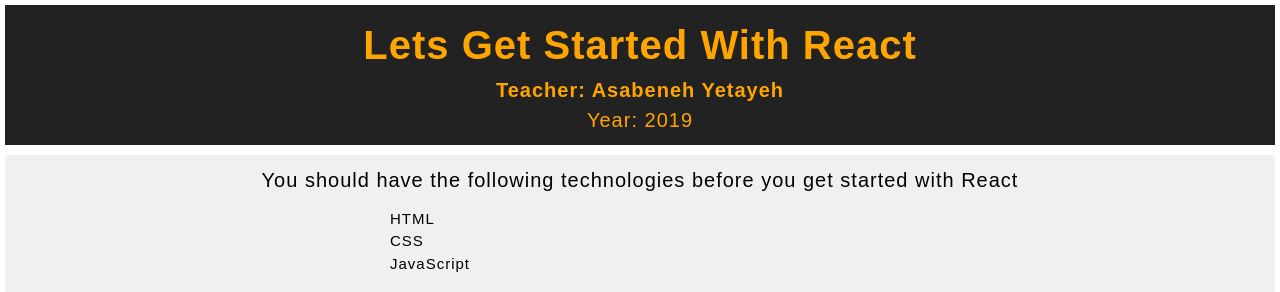
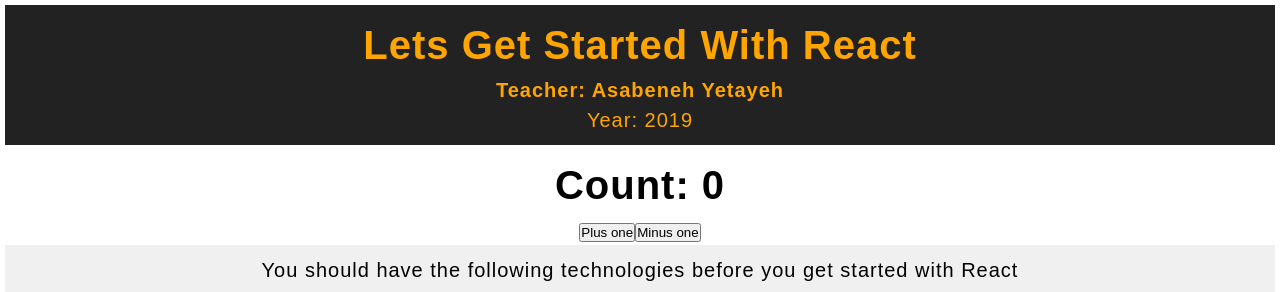
Before and after one commit to xurxe/intergify-19-react-lessons, a React (Create React App) app: page / in a window 1280 px wide. Shown: the top 292 px of the page. Built offline with nearby package versions, Linux system fonts and the light colour scheme; a web font is replaced by a local one.

Commit message:
Learned to use events to handle state

```diff
--- a/src/App.js
+++ b/src/App.js
@@ -4,7 +4,60 @@
 import Footer from './components/Footer'
 import StudentList from './components/StudentList';
 import { studentsData } from './students-data'
-const App = () => (
+
+class App extends React.Component {
+/*
+    constructor (props) {
+        super(props);
+        this.state = {
+            count: 0,
+        };
+
+        this.addOne = this.addOne.bind(this);
+        this.subtractOne = this.subtractOne.bind(this);
+    };
+
+    addOne() {
+        this.setState((previousState) => {
+            return {
+                count: previousState.count + 1,
+            }
+        });
+    }
+
+    subtractOne() {
+        this.setState((previousState) => {
+            return {
+                count: previousState.count - 1,
+            }
+        });
+    } */
+
+    constructor (props) {
+        super(props);
+        this.state = {
+            count: 0,
+        };
+    };
+
+    addOne = () => {
+        this.setState((previousState) => {
+            return {
+                count: previousState.count + 1,
+            }
+        });
+    };
+
+    subtractOne = () => {
+        this.setState((previousState) => {
+            return {
+                count: previousState.count - 1,
+            }
+        });
+    };
+
+    render() {
+        return (
             <div>
                 <Header
                     title="Lets Get Started With React"
@@ -12,10 +65,15 @@
                     lastName="Yetayeh"
                     year={new Date().getFullYear()}
                 />
+                <h1>Count: {this.state.count}</h1>
+                <button onClick = {this.addOne}>Plus one</button>
+                <button onClick = {this.subtractOne}>Minus one</button>
                 <Main techs = {['HTML', 'CSS', 'JavaScript']}/>
                 <StudentList students={studentsData} />
                 <Footer year = {new Date().getFullYear()} />
             </div>
         );
+    };
+};
 
 export default App;
```
Lines whose indentation alone changed are shown as unchanged.
